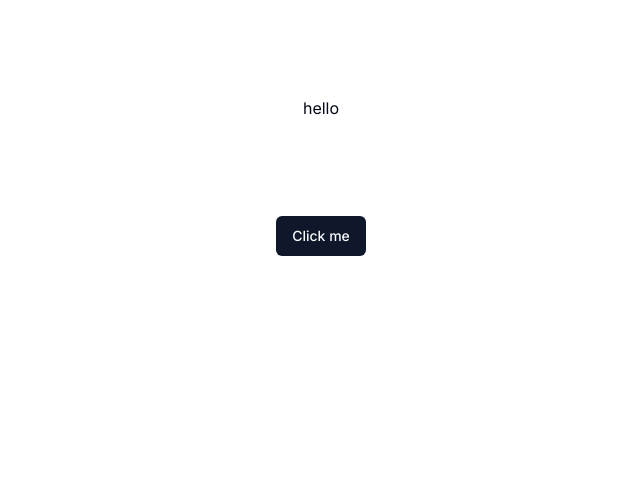
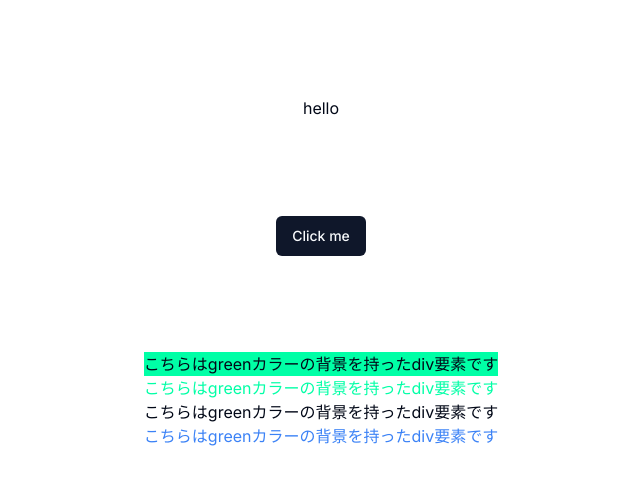
Before and after one commit to shimabukuromeg/tailwind-nextjs, a Next.js app: page / in a window 1280 px wide. Shown: the top 484 px of the page, without its empty margins (319-959 px from the left). Built offline with nearby package versions, Linux system fonts and the light colour scheme.

Commit message:
add custom color

```diff
--- a/app/globals.css
+++ b/app/globals.css
@@ -27,6 +27,9 @@
 
     --destructive: 0 84.2% 60.2%;
     --destructive-foreground: 210 40% 98%;
+
+    /* 追加 */
+    --green: 159, 100%, 50%;
 
     --border: 214.3 31.8% 91.4%;
     --input: 214.3 31.8% 91.4%;
--- a/app/page.tsx
+++ b/app/page.tsx
@@ -6,9 +6,13 @@ export default function Home() {
   return (
     <main className="flex flex-col items-center justify-between p-24">
       <div>hello</div>
-      <div className="pt-24">
+      <div className="p-24">
         <Button>Click me</Button>
       </div>
+      <div className="bg-green">こちらはgreenカラーの背景を持ったdiv要素です</div>
+      <div className="text-green">こちらはgreenカラーの背景を持ったdiv要素です</div>
+      <div className="text-green-500">こちらはgreenカラーの背景を持ったdiv要素です</div>
+      <div className="text-blue-500">こちらはgreenカラーの背景を持ったdiv要素です</div>
     </main>
   )
 }
--- a/tailwind.config.js
+++ b/tailwind.config.js
@@ -20,6 +20,8 @@ module.exports = {
         border: "hsl(var(--border))",
         input: "hsl(var(--input))",
         ring: "hsl(var(--ring))",
+        // 追加
+        green: "hsl(var(--green))",
         background: "hsl(var(--background))",
         foreground: "hsl(var(--foreground))",
         primary: {
```
